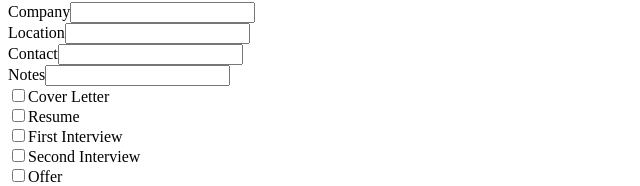
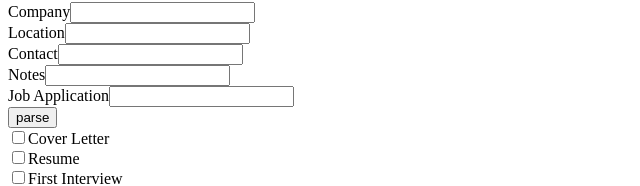
Before and after one commit to uvilchis/JobCRM, a React app: page /input in a window 1280 px wide. Shown: the part 450-636 px from the top of the page, without its empty margins (0-640 px from the left). Built offline with nearby package versions, Linux system fonts and the light colour scheme; no server answers; the HTML template or start-up script is replaced by a standard one.

Commit message:
Now working.

```diff
--- a/react-client/src/components/input.jsx
+++ b/react-client/src/components/input.jsx
@@ -1,4 +1,5 @@
 import React from 'react';
+import LinkButton from './LinkButton.jsx';
 import hf from '../HelperFuncStateStorage';
 
 export default class Input extends React.Component {
@@ -49,6 +50,13 @@ export default class Input extends React.Component {
         <input type="text" className="form-control" value={this.state.notesValue} onChange={(e)=> {
           hf.updateFieldValue(this, 'notesValue', e)
         }} />
+      </div>
+      <div className="form-group">
+        <label>Job Application</label>
+        <input type="text" className="form-control" value={this.state.notesValue} onChange={(e)=> {
+          hf.updateFieldValue(this, 'jobApplicationURL', e)
+        }} />
+        <LinkButton title="parse" />
       </div>
       <div className="checkbox">
         <label>
```
Also changed, not shown: 2 other files (tests, documents, lock files or other folders).
